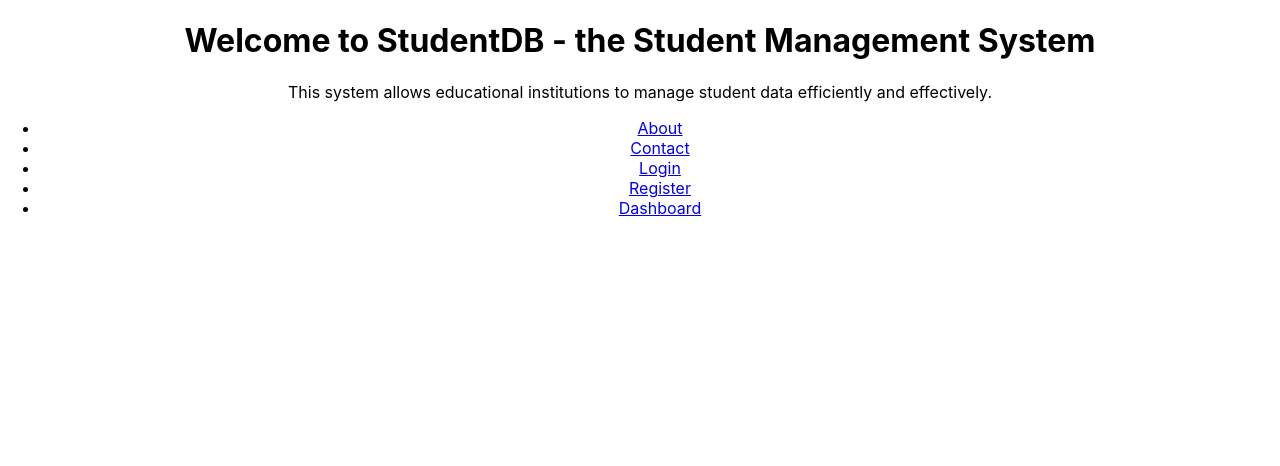
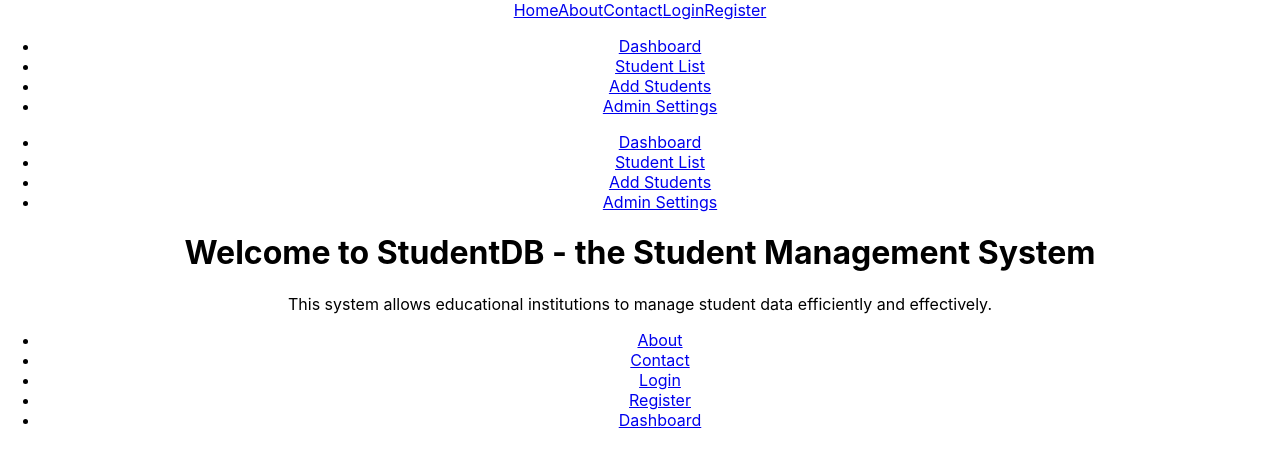
Before and after one commit to emanoj1/studentdb-client, a React (Create React App) app: page / in a window 1280 px wide. Shown: the top 466 px of the page. Built offline with nearby package versions, Linux system fonts and the light colour scheme.

Commit message:
feat: layout with a left panel and main content area

```diff
--- a/src/App.js
+++ b/src/App.js
@@ -1,25 +1,59 @@
 import React from 'react';
-import { BrowserRouter as Router, Route, Routes } from 'react-router-dom';
+import { BrowserRouter as Router, Route, Routes, Link } from 'react-router-dom';
 import Home from './components/Home';
 import About from './components/About';
 import Contact from './components/Contact';
 import Login from './components/Login';
 import Registration from './components/Registration';
 import Dashboard from './components/Dashboard';
+import StudentList from './components/StudentList';
+import AddStudent from './components/AddStudent';
+import AdminSettings from './components/AdminSettings';
+import PrivateRoute from './components/PrivateRoute';
 import './App.css';
 
 function App() {
   return (
     <Router>
       <div className="App">
+        <nav className="main-nav">
+          <Link to="/">Home</Link>
+          <Link to="/about">About</Link>
+          <Link to="/contact">Contact</Link>
+          <Link to="/login">Login</Link>
+          <Link to="/register">Register</Link>
+        </nav>
+        <div className="side-panel-mobile">
+          <ul>
+            <li><Link to="/dashboard">Dashboard</Link></li>
+            <li><Link to="/student-list">Student List</Link></li>
+            <li><Link to="/add-student">Add Students</Link></li>
+            <li><Link to="/admin-settings">Admin Settings</Link></li>
+          </ul>
+        </div>
+        <div className="main-container">
+          <div className="side-panel">
+            <ul>
+              <li><Link to="/dashboard">Dashboard</Link></li>
+              <li><Link to="/student-list">Student List</Link></li>
+              <li><Link to="/add-student">Add Students</Link></li>
+              <li><Link to="/admin-settings">Admin Settings</Link></li>
+            </ul>
+          </div>
+          <div className="content">
             <Routes>
               <Route path="/" element={<Home />} />
               <Route path="/about" element={<About />} />
               <Route path="/contact" element={<Contact />} />
               <Route path="/login" element={<Login />} />
               <Route path="/register" element={<Registration />} />
-          <Route path="/dashboard" element={<Dashboard />} />
+              <Route path="/dashboard" element={<PrivateRoute><Dashboard /></PrivateRoute>} />
+              <Route path="/student-list" element={<PrivateRoute><StudentList /></PrivateRoute>} />
+              <Route path="/add-student" element={<PrivateRoute><AddStudent /></PrivateRoute>} />
+              <Route path="/admin-settings" element={<PrivateRoute><AdminSettings /></PrivateRoute>} />
             </Routes>
+          </div>
+        </div>
       </div>
     </Router>
   );
```
Lines whose indentation alone changed are shown as unchanged.
